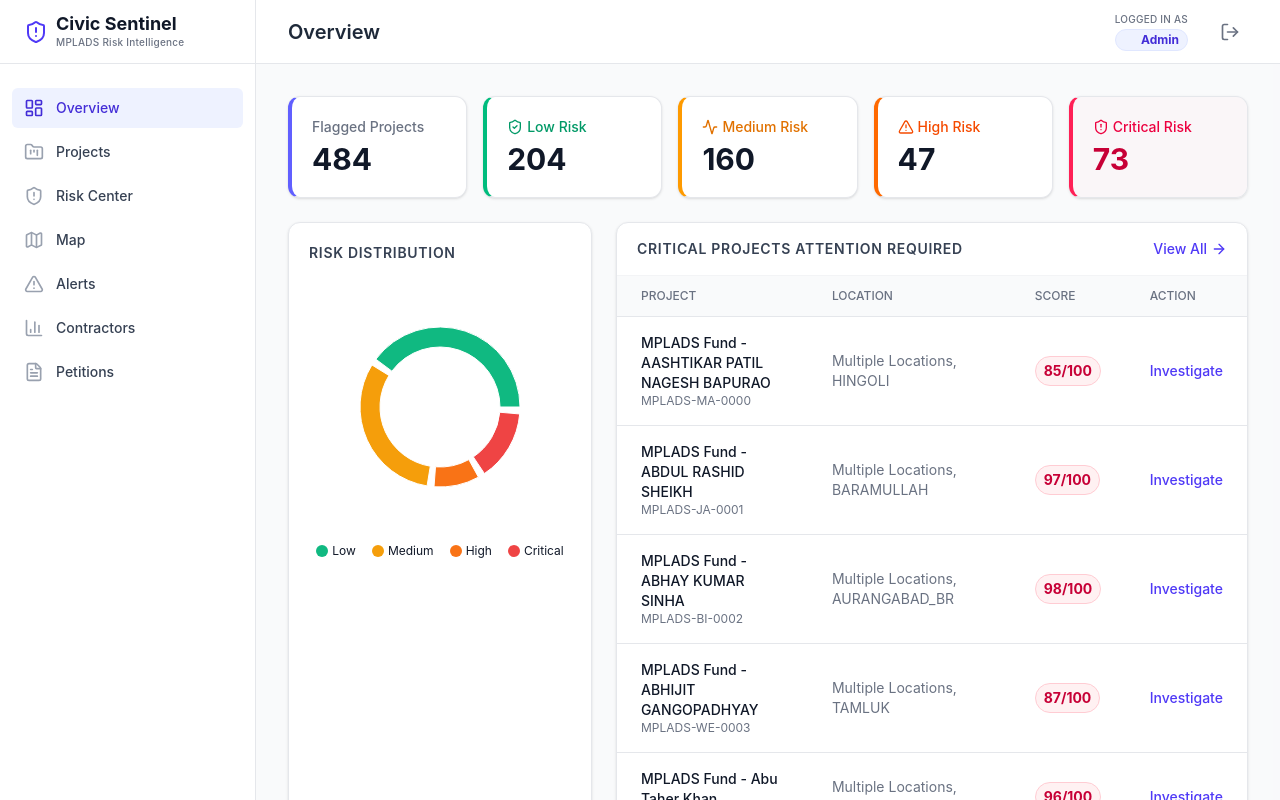
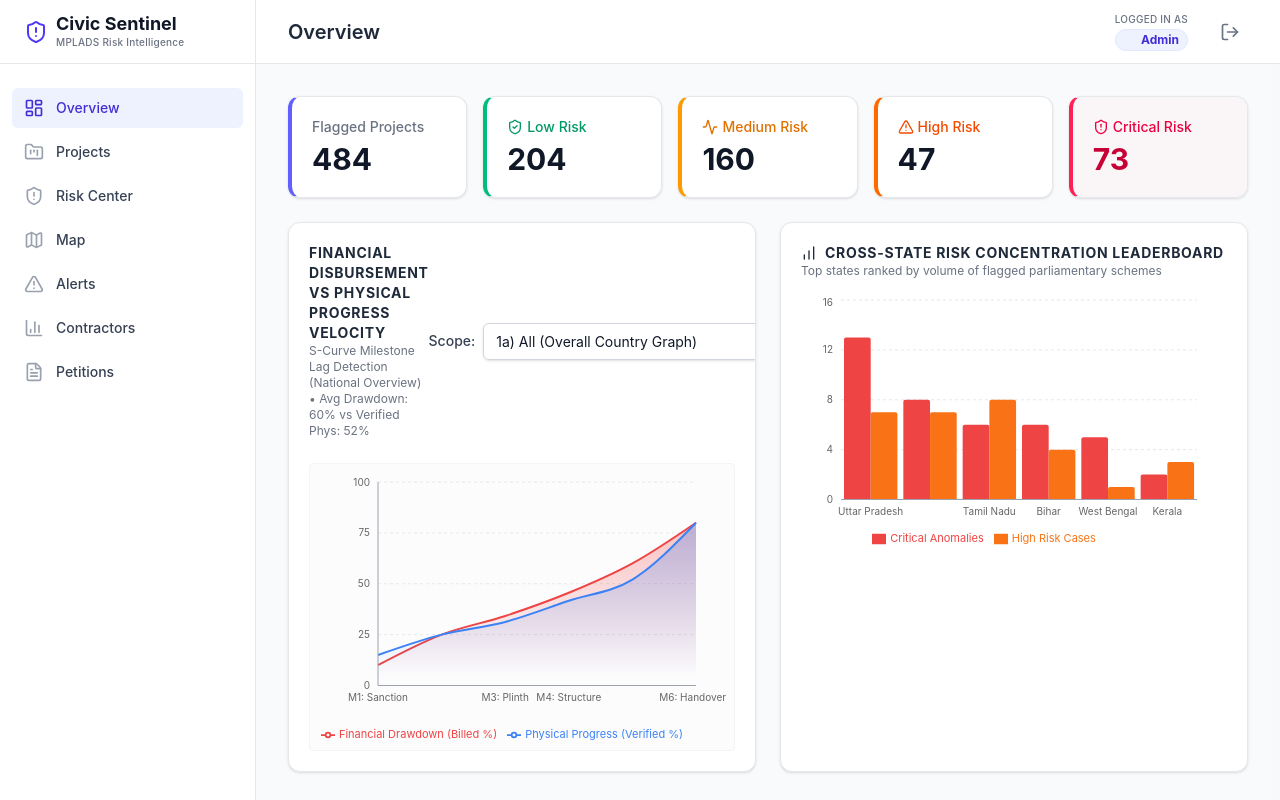
Before and after one commit to Pranavr06/Civic-sentinel, a React (Vite) app in the folder frontend/: page /login in a window 1280 px wide. Both pictures are taken after a click on the button "Access Platform". Built offline with nearby package versions, Linux system fonts and the light colour scheme.

Commit message:
feat: Add SCurve Chart and State Risk Leaderboard to Admin Dashboard overview

```diff
--- /dev/null
+++ b/frontend/src/components/RiskAnalytics.tsx
@@ -0,0 +1,151 @@
+import React, { useState, useMemo } from 'react';
+import { Card } from './ui';
+import { useAppContext } from '../data/store';
+import { AreaChart, Area, XAxis, YAxis, Tooltip, ResponsiveContainer, CartesianGrid, Legend, BarChart, Bar } from 'recharts';
+import { BarChart as BarChartIcon } from 'lucide-react';
+
+export const SCurveChart = () => {
+  const { projects } = useAppContext();
+  const [scope, setScope] = useState('All');
+
+  // Compute unique states that have projects
+  const states = useMemo(() => {
+    const s = new Set(projects.map(p => p.state));
+    return Array.from(s).sort();
+  }, [projects]);
+
+  const chartData = useMemo(() => {
+    // Determine which projects to include
+    const filtered = scope === 'All' ? projects : projects.filter(p => p.state === scope);
+
+    // Calculate average financial drawdown and physical progress for each milestone stage
+    // Mocking the S-Curve progression based on the aggregated data
+    // In reality, this would be computed from historical project milestone data.
+    // We'll create a synthetic S-curve based on average progress of the filtered projects.
+
+    let avgExp = 0;
+    let avgPhys = 0;
+
+    if (filtered.length > 0) {
+      avgExp = filtered.reduce((acc, p) => acc + (p.expenditure / (p.sanctionedAmount || 1)) * 100, 0) / filtered.length;
+      avgPhys = filtered.reduce((acc, p) => acc + p.progressPercentage, 0) / filtered.length;
+    }
+
+    // Ensure it doesn't exceed 100
+    avgExp = Math.min(100, avgExp);
+
+    return [
+      { name: 'M1: Sanction', financial: 10, physical: 15 },
+      { name: 'M2: Foundation', financial: 25, physical: 25 },
+      { name: 'M3: Plinth', financial: Math.max(30, avgExp * 0.6), physical: Math.max(30, avgPhys * 0.6) },
+      { name: 'M4: Structure', financial: Math.max(45, avgExp * 0.8), physical: Math.max(40, avgPhys * 0.8) },
+      { name: 'M5: Finishing', financial: Math.max(60, avgExp), physical: Math.max(50, avgPhys) },
+      { name: 'M6: Handover', financial: Math.max(80, avgExp * 1.1), physical: Math.max(80, avgPhys * 1.2) > 100 ? 100 : Math.max(80, avgPhys * 1.2) },
+    ];
+  }, [projects, scope]);
+
+  const avgDrawdown = chartData[4].financial.toFixed(0);
+  const avgPhys = chartData[4].physical.toFixed(0);
+  const scopeLabel = scope === 'All' ? '1a) All (Overall Country Graph)' : `${scope} (${projects.filter(p => p.state === scope).length} Schemes)`;
+
+  return (
+    <Card className="p-5 mb-6">
+      <div className="flex justify-between items-center mb-6">
+        <div>
+          <h3 className="text-sm font-bold text-gray-800 uppercase tracking-wider">Financial Disbursement vs Physical Progress Velocity</h3>
+          <p className="text-xs text-gray-500">
+            S-Curve Milestone Lag Detection ({scope === 'All' ? 'National Overview' : scope}) • Avg Drawdown: {avgDrawdown}% vs Verified Phys: {avgPhys}%
+          </p>
+        </div>
+        <div className="flex items-center">
+          <label className="text-sm font-medium text-gray-700 mr-2">Scope:</label>
+          <select
+            className="border-gray-300 rounded-md text-sm shadow-sm focus:ring-indigo-500 focus:border-indigo-500 p-2 border"
+            value={scope}
+            onChange={(e) => setScope(e.target.value)}
+          >
+            <option value="All">1a) All (Overall Country Graph)</option>
+            {states.map(s => {
+              const count = projects.filter(p => p.state === s).length;
+              return <option key={s} value={s}>{s} ({count} Schemes)</option>
+            })}
+          </select>
+        </div>
+      </div>
+
+      <div className="h-72 w-full bg-gray-50/50 p-2 rounded border border-gray-100">
+        <ResponsiveContainer width="100%" height="100%">
+          <AreaChart data={chartData} margin={{ top: 10, right: 30, left: 0, bottom: 0 }}>
+            <defs>
+              <linearGradient id="colorFin" x1="0" y1="0" x2="0" y2="1">
+                <stop offset="5%" stopColor="#ef4444" stopOpacity={0.3}/>
+                <stop offset="95%" stopColor="#ef4444" stopOpacity={0}/>
+              </linearGradient>
+              <linearGradient id="colorPhys" x1="0" y1="0" x2="0" y2="1">
+                <stop offset="5%" stopColor="#3b82f6" stopOpacity={0.3}/>
+                <stop offset="95%" stopColor="#3b82f6" stopOpacity={0}/>
+              </linearGradient>
+            </defs>
+            <CartesianGrid strokeDasharray="3 3" vertical={false} stroke="#e5e7eb" />
+            <XAxis dataKey="name" tick={{fontSize: 10}} tickLine={false} axisLine={{stroke: '#9ca3af'}} />
+            <YAxis tick={{fontSize: 10}} tickLine={false} axisLine={{stroke: '#9ca3af'}} domain={[0, 100]} />
+            <Tooltip contentStyle={{fontSize: '12px', borderRadius: '8px'}} />
+            <Legend wrapperStyle={{fontSize: '11px', paddingTop: '10px'}} />
+            <Area type="monotone" name="Financial Drawdown (Billed %)" dataKey="financial" stroke="#ef4444" strokeWidth={2} fillOpacity={1} fill="url(#colorFin)" />
+            <Area type="monotone" name="Physical Progress (Verified %)" dataKey="physical" stroke="#3b82f6" strokeWidth={2} fillOpacity={1} fill="url(#colorPhys)" />
+          </AreaChart>
+        </ResponsiveContainer>
+      </div>
+    </Card>
+  );
+};
+
+export const StateRiskLeaderboard = () => {
+  const { projects } = useAppContext();
+
+  const data = useMemo(() => {
+    const stateMap: Record<string, { critical: number, high: number }> = {};
+
+    projects.forEach(p => {
+      if (!stateMap[p.state]) {
+        stateMap[p.state] = { critical: 0, high: 0 };
+      }
+      if (p.riskCategory === 'Critical') stateMap[p.state].critical += 1;
+      if (p.riskCategory === 'High') stateMap[p.state].high += 1;
+    });
+
+    const arr = Object.keys(stateMap).map(state => ({
+      state,
+      critical: stateMap[state].critical,
+      high: stateMap[state].high,
+      totalRisk: stateMap[state].critical + stateMap[state].high
+    }));
+
+    return arr.sort((a, b) => b.totalRisk - a.totalRisk).slice(0, 6);
+  }, [projects]);
+
+  return (
+    <Card className="p-5 mb-6">
+      <div className="mb-4">
+        <h3 className="text-sm font-bold text-gray-800 uppercase tracking-wider flex items-center">
+          <BarChartIcon className="w-4 h-4 mr-2" /> Cross-State Risk Concentration Leaderboard
+        </h3>
+        <p className="text-xs text-gray-500">Top states ranked by volume of flagged parliamentary schemes</p>
+      </div>
+
+      <div className="h-64 w-full">
+        <ResponsiveContainer width="100%" height="100%">
+          <BarChart data={data} margin={{ top: 5, right: 30, left: -20, bottom: 5 }}>
+            <CartesianGrid strokeDasharray="3 3" vertical={false} stroke="#e5e7eb" />
+            <XAxis dataKey="state" tick={{fontSize: 10}} tickLine={false} axisLine={{stroke: '#9ca3af'}} />
+            <YAxis tick={{fontSize: 10}} tickLine={false} axisLine={false} />
+            <Tooltip cursor={{fill: '#f3f4f6'}} contentStyle={{fontSize: '12px', borderRadius: '8px'}} />
+            <Legend wrapperStyle={{fontSize: '11px'}} />
+            <Bar dataKey="critical" name="Critical Anomalies" fill="#ef4444" radius={[2, 2, 0, 0]} barSize={30} />
+            <Bar dataKey="high" name="High Risk Cases" fill="#f97316" radius={[2, 2, 0, 0]} barSize={30} />
+          </BarChart>
+        </ResponsiveContainer>
+      </div>
+    </Card>
+  );
+};
--- a/frontend/src/pages/Dashboard.tsx
+++ b/frontend/src/pages/Dashboard.tsx
@@ -5,6 +5,7 @@ import { Card, Badge } from '../components/ui';
 import { AlertTriangle, ShieldCheck, ShieldAlert, Activity, ArrowRight, FileText } from 'lucide-react';
 import { PieChart, Pie, Cell, BarChart, Bar, XAxis, YAxis, Tooltip as RechartsTooltip, ResponsiveContainer } from 'recharts';
 import { format } from 'date-fns';
+import { SCurveChart, StateRiskLeaderboard } from '../components/RiskAnalytics';
 
 export const Dashboard = () => {
   const { projects, alerts, proposals } = useAppContext();
@@ -58,6 +59,11 @@ export const Dashboard = () => {
           </div>
           <div className="text-3xl font-bold text-rose-700">{critical}</div>
         </Card>
+      </div>
+
+      <div className="grid grid-cols-1 lg:grid-cols-2 gap-6">
+        <SCurveChart />
+        <StateRiskLeaderboard />
       </div>
 
       <div className="grid grid-cols-1 lg:grid-cols-3 gap-6">
```
